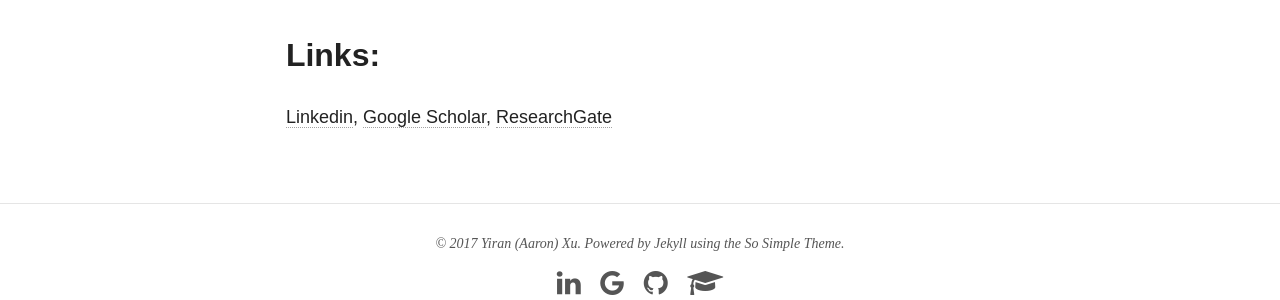
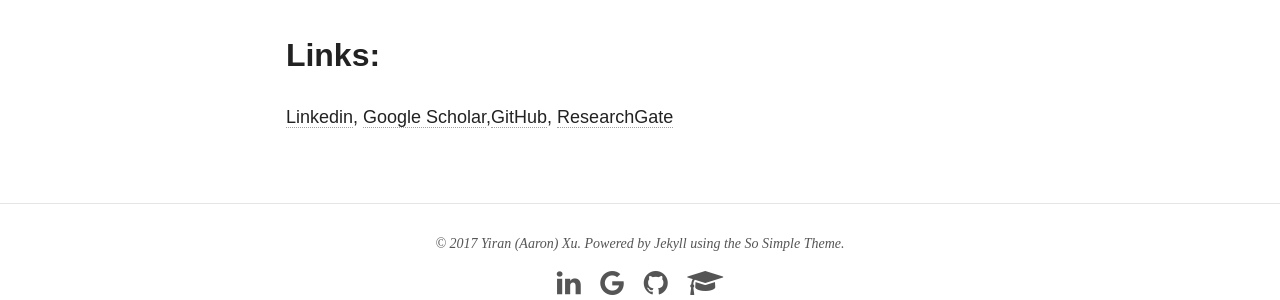
Before and after one commit to aaronxu17/aaronxu17.github.io, a Jekyll site: the page built from about/index.md, in a window 1280 px wide. Shown: the part 1427-1727 px from the top of the page. Built offline with Jekyll 4.4.1, drawn with Linux system fonts in a browser that asks for light colours; nearby versions of some CDN libraries.

Commit message:
add github

```diff
--- a/about/index.md
+++ b/about/index.md
@@ -34,4 +34,5 @@ Email: <aaronxu17@gmail.com>
 
 
 ## Links:
-[Linkedin](https://www.linkedin.com/in/yiranxu/ 'Linkedin-Yiran (Aaron) Xu'), [Google Scholar](https://scholar.google.com/citations?user=jkqs1iEAAAAJ&hl=en 'Google Scholar-Yiran (Aaron) Xu'), [ResearchGate](https://www.researchgate.net/profile/Yiran_Xu 'ResearchGate-Yiran (Aaron) Xu')
+
+[Linkedin](https://www.linkedin.com/in/yiranxu/ 'Linkedin-Yiran (Aaron) Xu'), [Google Scholar](https://scholar.google.com/citations?user=jkqs1iEAAAAJ&hl=en 'Google Scholar-Yiran (Aaron) Xu'),[GitHub](https://github.com/aaronxu17 'GitHub-Yiran (Aaron) Xu'), [ResearchGate](https://www.researchgate.net/profile/Yiran_Xu 'ResearchGate-Yiran (Aaron) Xu')
```
